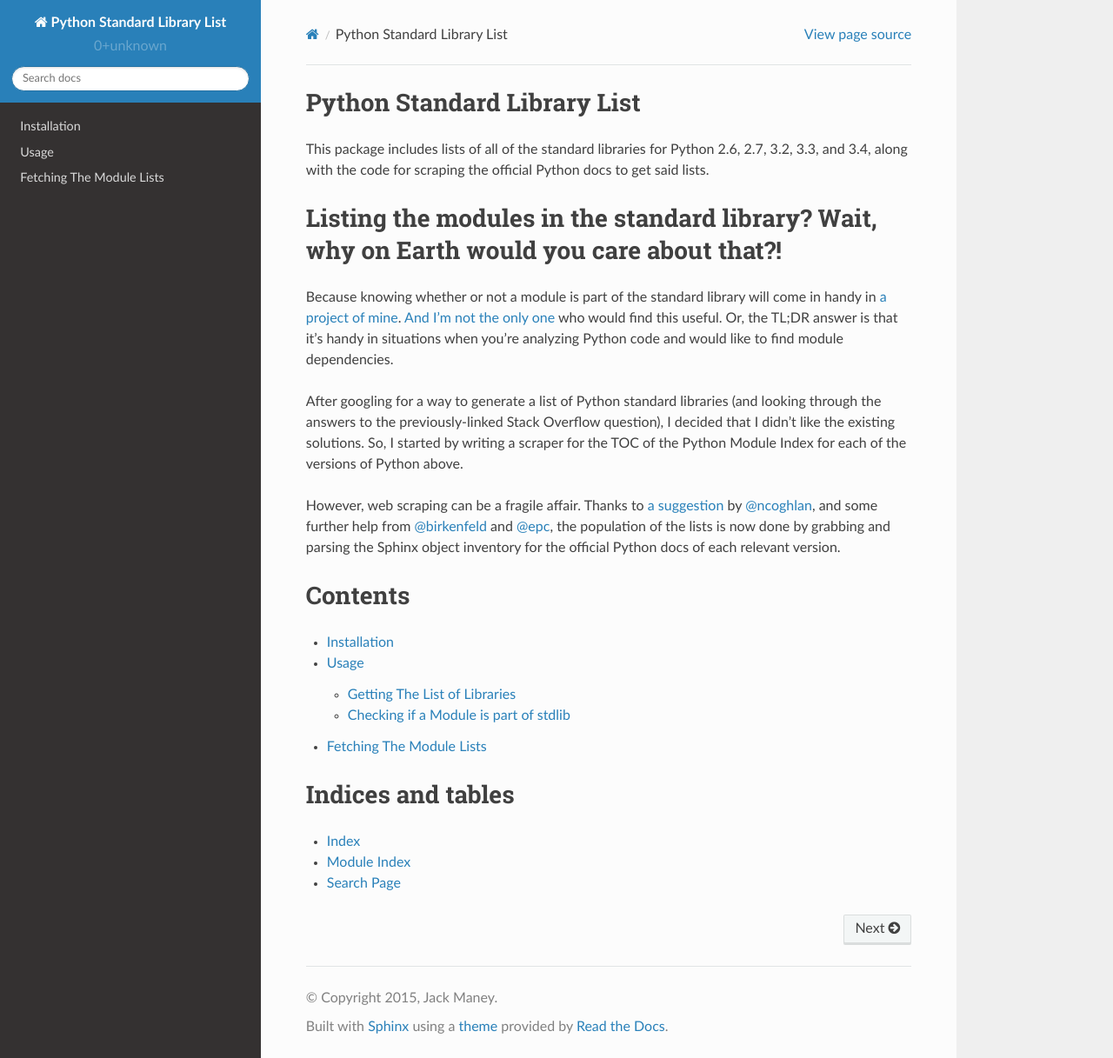
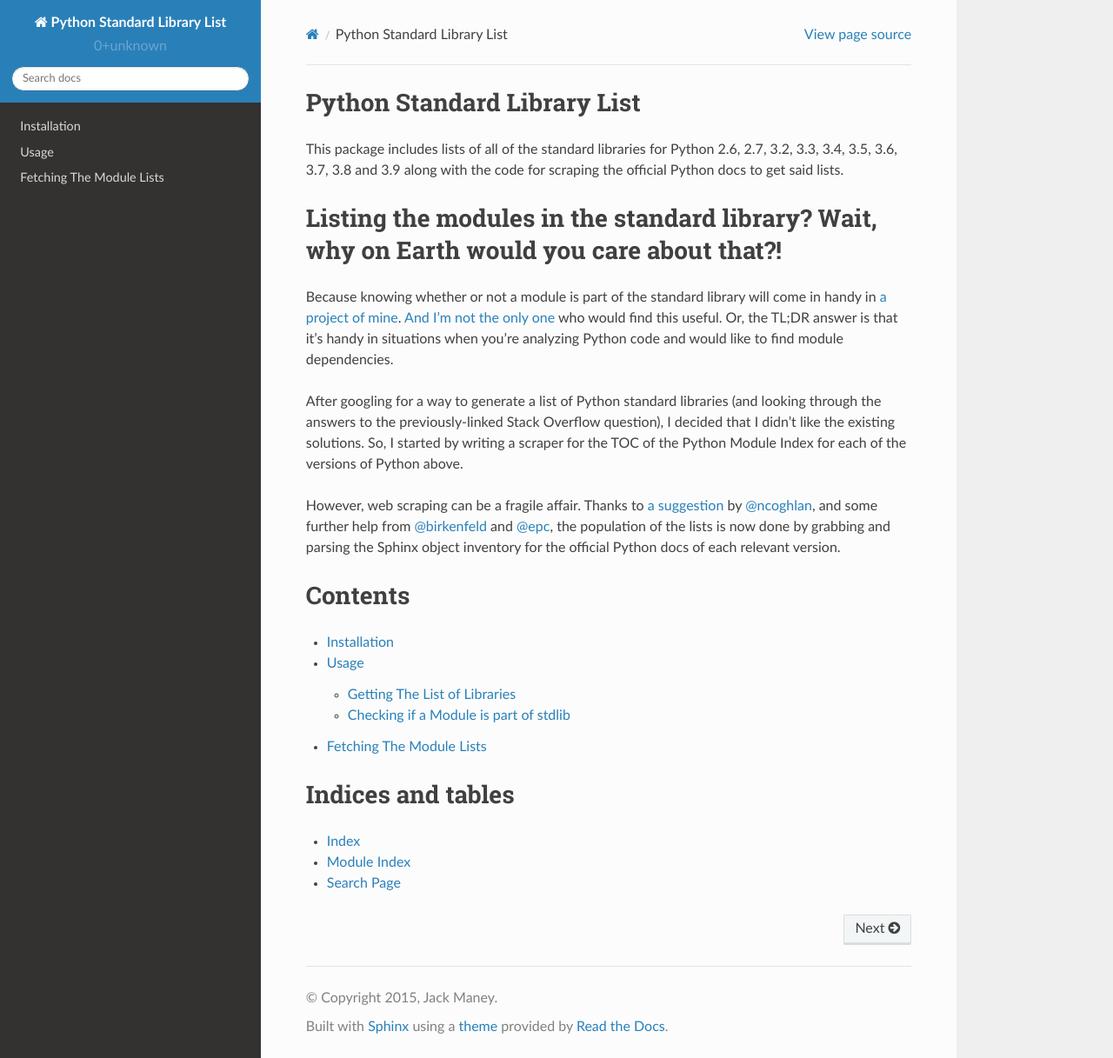
Before and after one commit to pypi/stdlib-list, a Sphinx documentation site: the page built from docs/index.rst, in a window 1280 px wide and 1217 px high. Shown: the whole window at 87% size. Built offline with Sphinx 7.4.7 and the Read the Docs theme 2.0.0, drawn with Linux system fonts in a browser that asks for light colours.

Commit message:
Updated supported python versions
Added the more recent python versions (by looking at https://github.com/jackmaney/python-stdlib-list/blob/master/stdlib_list/base.py#L12-L13)

```diff
--- a/docs/index.rst
+++ b/docs/index.rst
@@ -6,7 +6,7 @@
 Python Standard Library List
 ========================================================
 
-This package includes lists of all of the standard libraries for Python 2.6, 2.7, 3.2, 3.3, and 3.4, along with the code for scraping the official Python docs to get said lists.
+This package includes lists of all of the standard libraries for Python 2.6, 2.7, 3.2, 3.3, 3.4, 3.5, 3.6, 3.7, 3.8 and 3.9 along with the code for scraping the official Python docs to get said lists.
 
 Listing the modules in the standard library? Wait, why on Earth would you care about that?!
 ===========================================================================================
```
